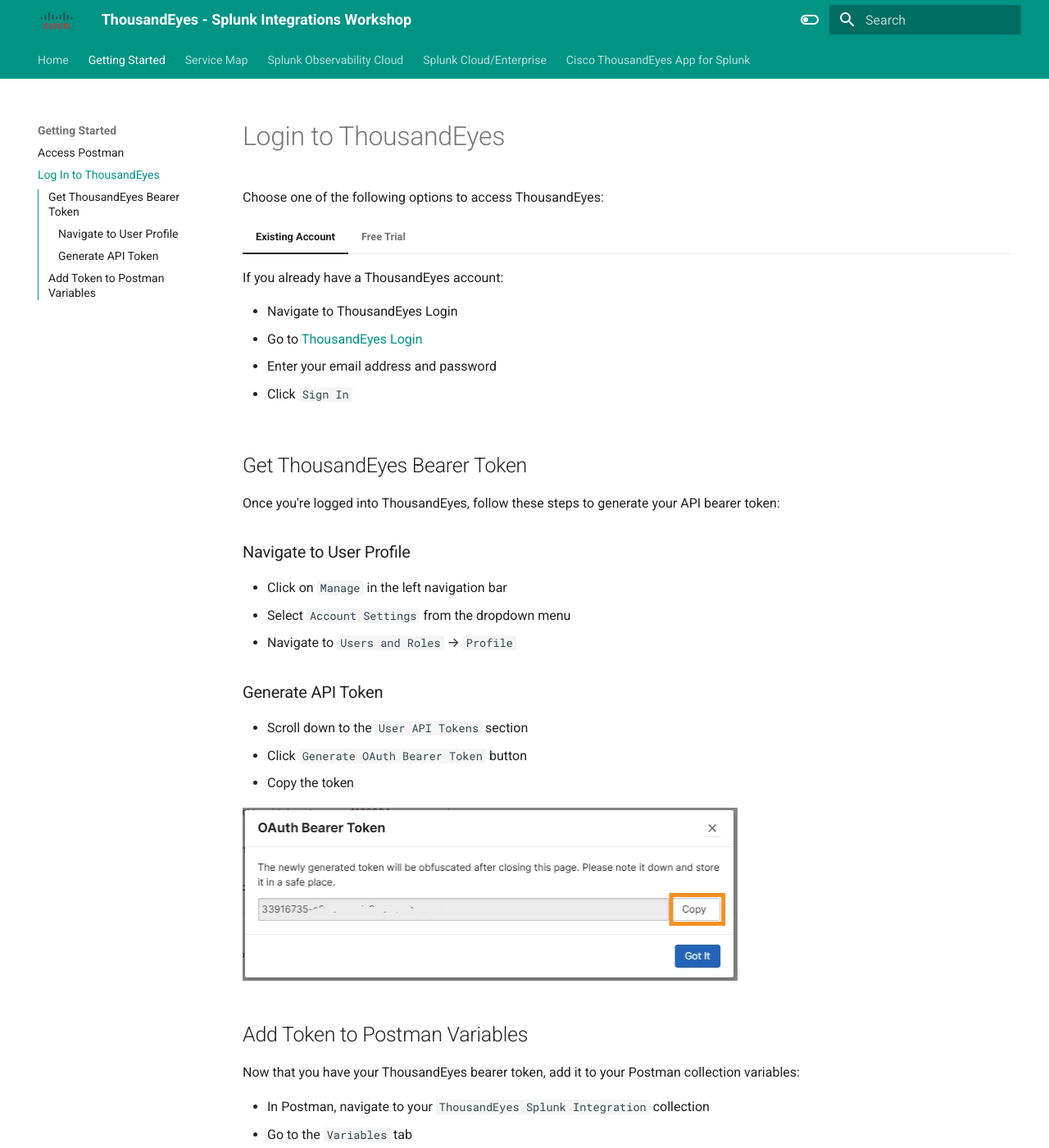
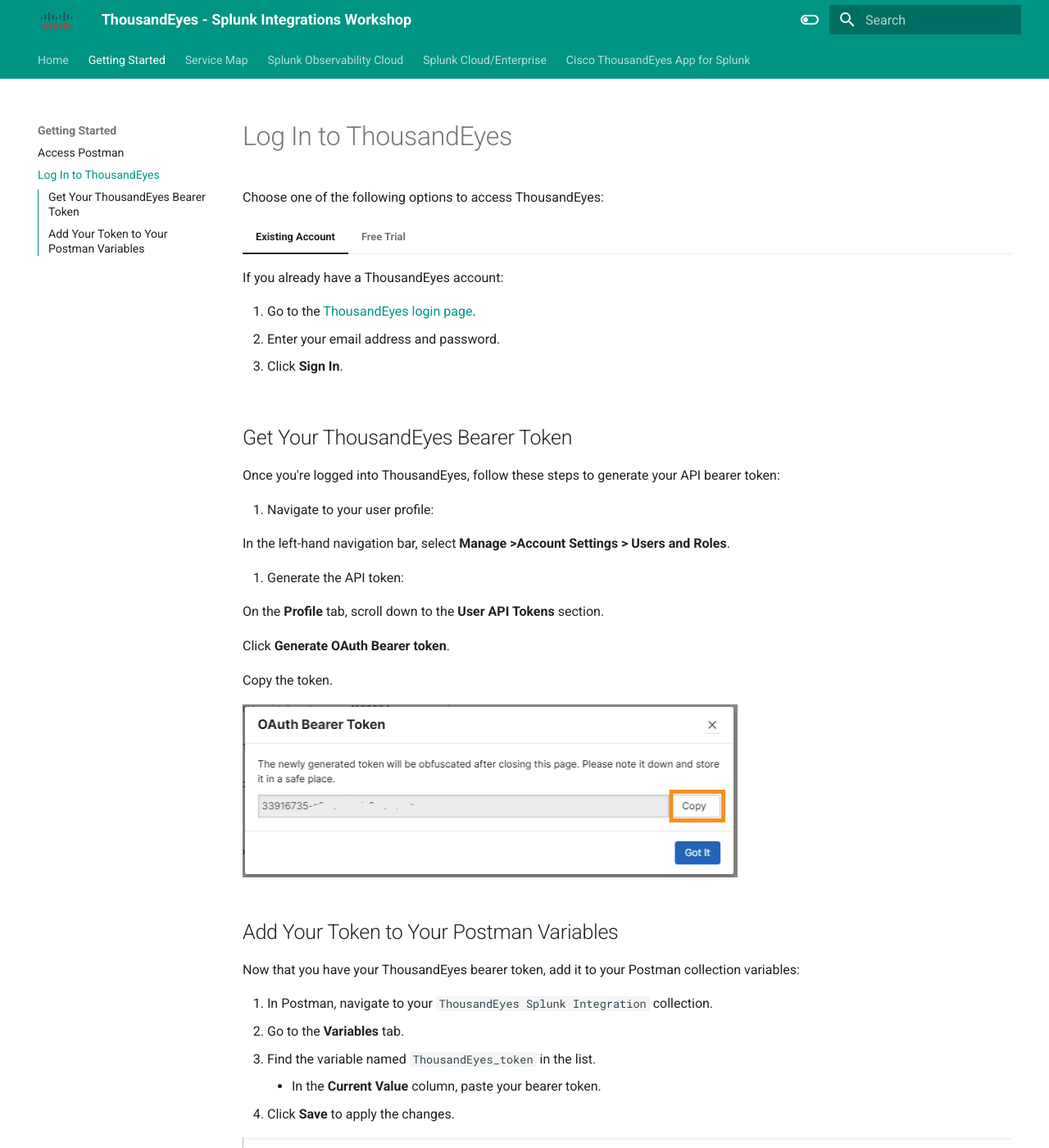
Before and after one commit to antonjim-te/thousandeyes-splunk-integrations-workshop, an MkDocs documentation site: the page built from docs/getting_started/login_thousandeyes.md, in a window 1280 px wide and 1400 px high. Shown: the whole window at 82% size. Built offline with MkDocs 1.6.1 and Material for MkDocs 9.7.7, drawn with Linux system fonts in a browser that asks for light colours; some of the changed text lies outside the part shown.

Commit message:
Edits to getstart > TE login.

```diff
--- a/docs/getting_started/login_thousandeyes.md
+++ b/docs/getting_started/login_thousandeyes.md
@@ -1,4 +1,4 @@
-# Login to ThousandEyes
+# Log In to ThousandEyes
 
 Choose one of the following options to access ThousandEyes:
 
@@ -6,44 +6,46 @@
 
     If you already have a ThousandEyes account:
 
-    - Navigate to ThousandEyes Login
-    - Go to [ThousandEyes Login](https://app.thousandeyes.com/login)
-    - Enter your email address and password
-    - Click `Sign In`
+    1. Go to the [ThousandEyes login page](https://app.thousandeyes.com/login).
+    1. Enter your email address and password.
+    1. Click **Sign In**.
+    <!-- FIXME: I'd suggest using a formatting convention for UI literals that isn't a monospace/code-formatted option. You'll want to preserve things that look like code for things that are actually code :) -->
 
 === "Free Trial"
 
     If you don't have a ThousandEyes account:
 
-    - Start Free Trial
-    - Navigate to [ThousandEyes Free Trial](https://www.thousandeyes.com/signup)
-    - Fill out the registration form with your business information
-    - Verify your email address
+    1. Navigate to [create a ThousandEyes free trial](https://www.thousandeyes.com/signup).
+    1. Fill out the registration form with your business information.
+    1. Verify your email address.
+    1. Sign in to your trial account.
 
-## Get ThousandEyes Bearer Token
+## Get Your ThousandEyes Bearer Token
 
 Once you're logged into ThousandEyes, follow these steps to generate your API bearer token:
 
-### Navigate to User Profile
-- Click on `Manage` in the left navigation bar
-- Select `Account Settings` from the dropdown menu
-- Navigate to `Users and Roles` → `Profile`
+1. Navigate to your user profile:
 
-### Generate API Token
-- Scroll down to the `User API Tokens` section
-- Click `Generate OAuth Bearer Token` button
-- Copy the token
+   In the left-hand navigation bar, select  **Manage >Account Settings > Users and Roles**.
 
-![copy Token](../img/thousandeyes/copyToken.png)
+2. Generate the API token:
 
-## Add Token to Postman Variables
+   On the **Profile** tab, scroll down to the **User API Tokens** section.
+
+   Click **Generate OAuth Bearer token**. <!-- FIXME: If you have generated an API token in the past, the button is labeled **Regenerate**. Should the user copy the existing one, or regenerate? -->
+
+   Copy the token.
+
+   ![copy Token](../img/thousandeyes/copyToken.png)
+
+## Add Your Token to Your Postman Variables
 
 Now that you have your ThousandEyes bearer token, add it to your Postman collection variables:
 
-- In Postman, navigate to your `ThousandEyes Splunk Integration` collection
-- Go to the `Variables` tab
-- Find the variable named `ThousandEyes_token` in the list
-    - In the `Current Value` column, paste your bearer token
-- Click `Save` to apply the changes
+1. In Postman, navigate to your `ThousandEyes Splunk Integration` collection.
+1. Go to the **Variables** tab.
+1. Find the variable named `ThousandEyes_token` in the list.
+    - In the **Current Value** column, paste your bearer token.
+1. Click **Save** to apply the changes.
 
-![ThousandEyes Token](../img/postman/thousandeyesToken.png)
+   ![ThousandEyes Token](../img/postman/thousandeyesToken.png)
```
